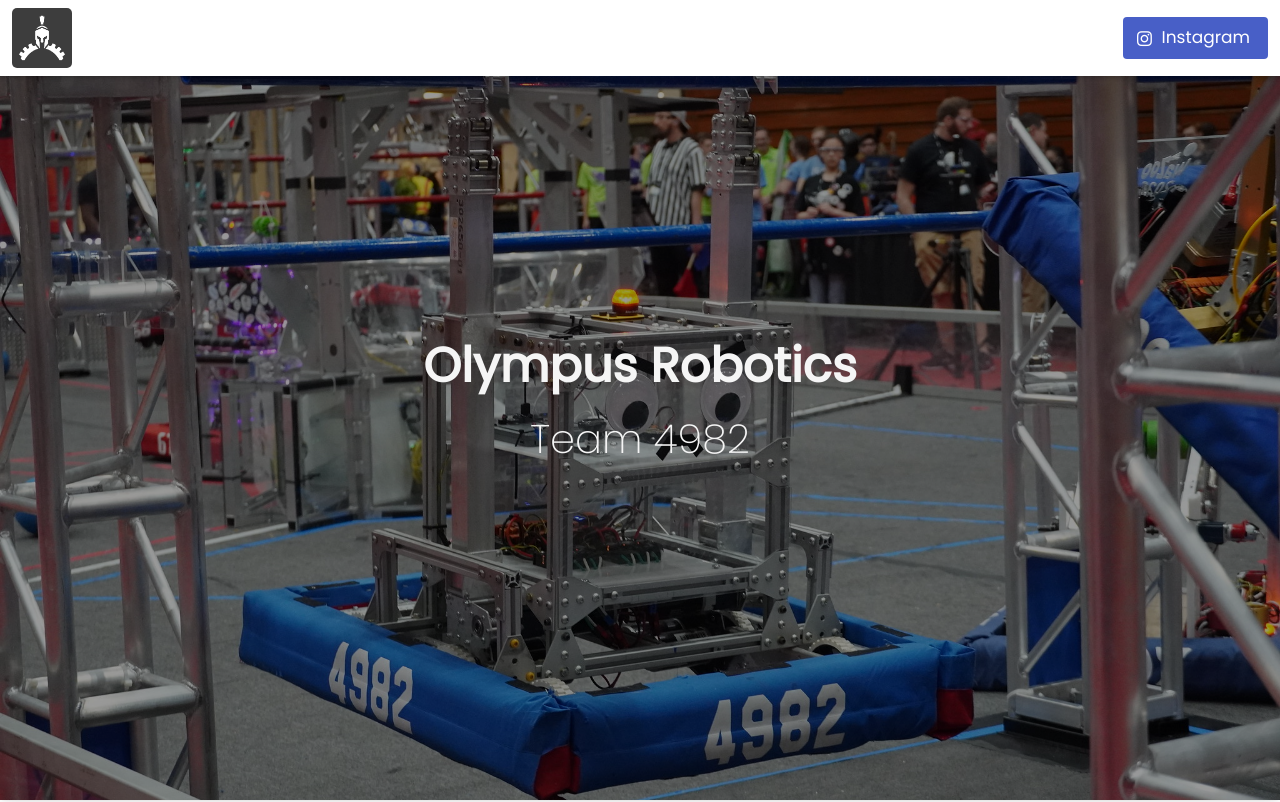
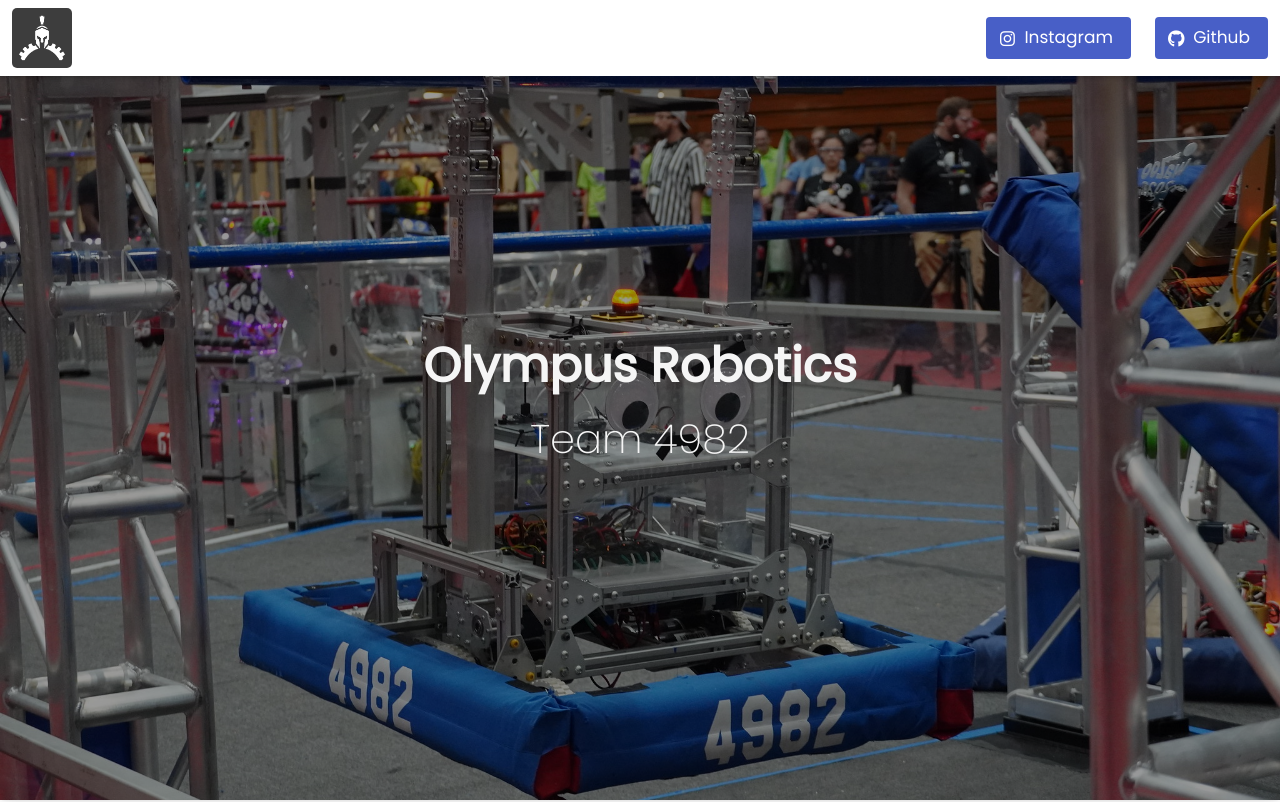
Before and after one commit to OlympusRobotics/TeamWebsite, a website with bundled scripts: page index.html in a window 1280 px wide. Shown: the top 802 px of the page. Built offline with nearby package versions, Linux system fonts and the light colour scheme; what flamethrower-router would draw is missing.

Commit message:
added github to navbar

```diff
--- a/index.html
+++ b/index.html
@@ -85,6 +85,22 @@
                                         </span>
                                         <span>
                                             Instagram
+                                        </span>
+                                    </a>
+                                </p>
+                            </div>
+                        </div>
+                        <div class="navbar-item">
+                            <div class="field is-grouped">
+                                <p class="control">
+                                    <a data-cold
+                                        class="bd-tw-button button is-link"
+                                        href="https://github.com/OlympusRobotics">
+                                        <span class="icon">
+                                            <i class="fab fa-github"></i>
+                                        </span>
+                                        <span>
+                                            Github
                                         </span>
                                     </a>
                                 </p>
```
Also changed, not shown: .gitpod.yml (added).
